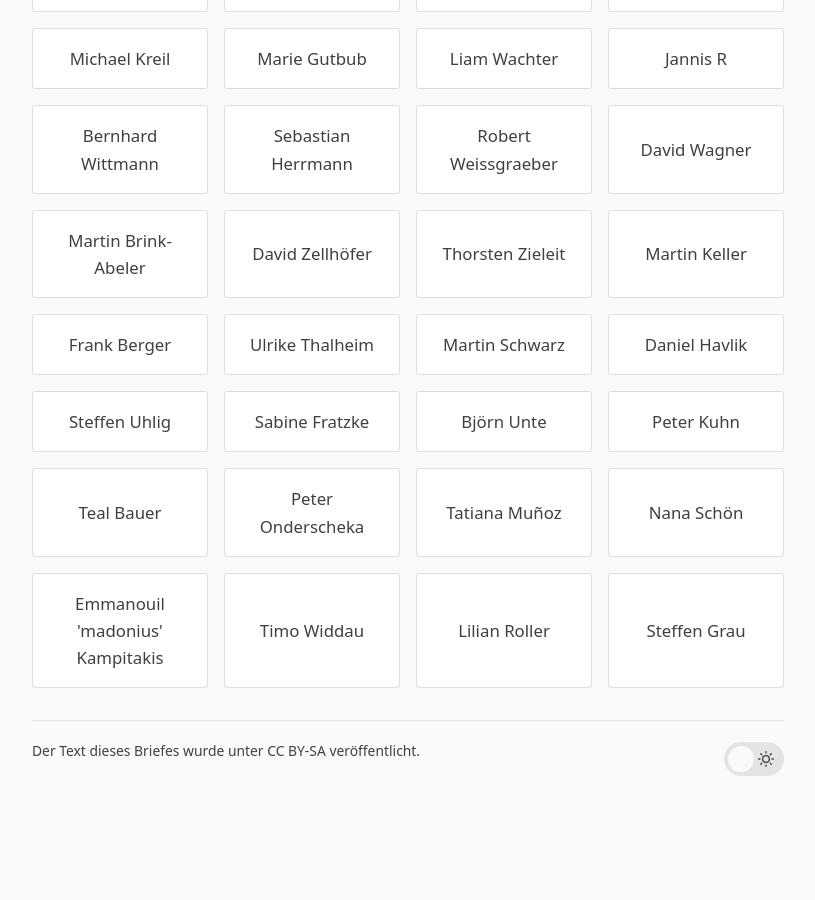
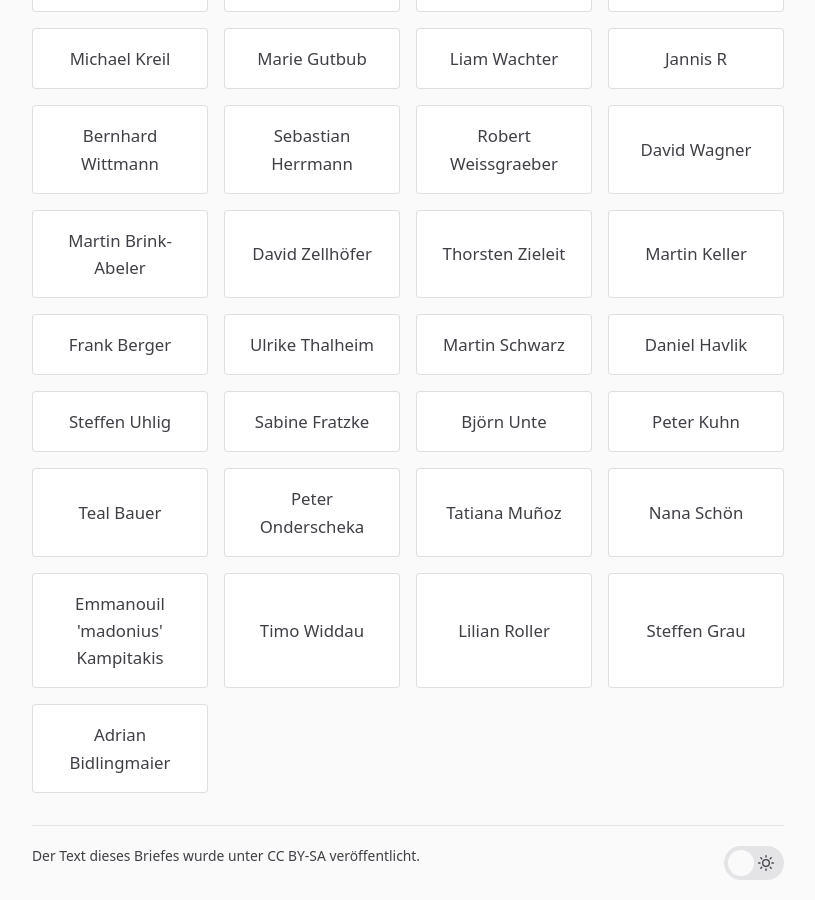
Before and after one commit to itrich/vsh-bleibt, a Jekyll site: the page built from OFFENERBRIEF.md, in a window 1280 px wide and 900 px high, scrolled down 4846 px. Shown: the whole window, without its empty margins (232-1047 px from the left). Built offline with Jekyll 4.4.1, drawn with Linux system fonts in a browser that asks for light colours; before the commit the page ends 5642 px from its top, so only the background shows below that.

Commit message:
Update signees.yml

```diff
--- a/_data/signees.yml
+++ b/_data/signees.yml
@@ -34,3 +34,4 @@
 - name: Timo Widdau
 - name: Lilian Roller
 - name: Steffen Grau
+- name: Adrian Bidlingmaier
```
